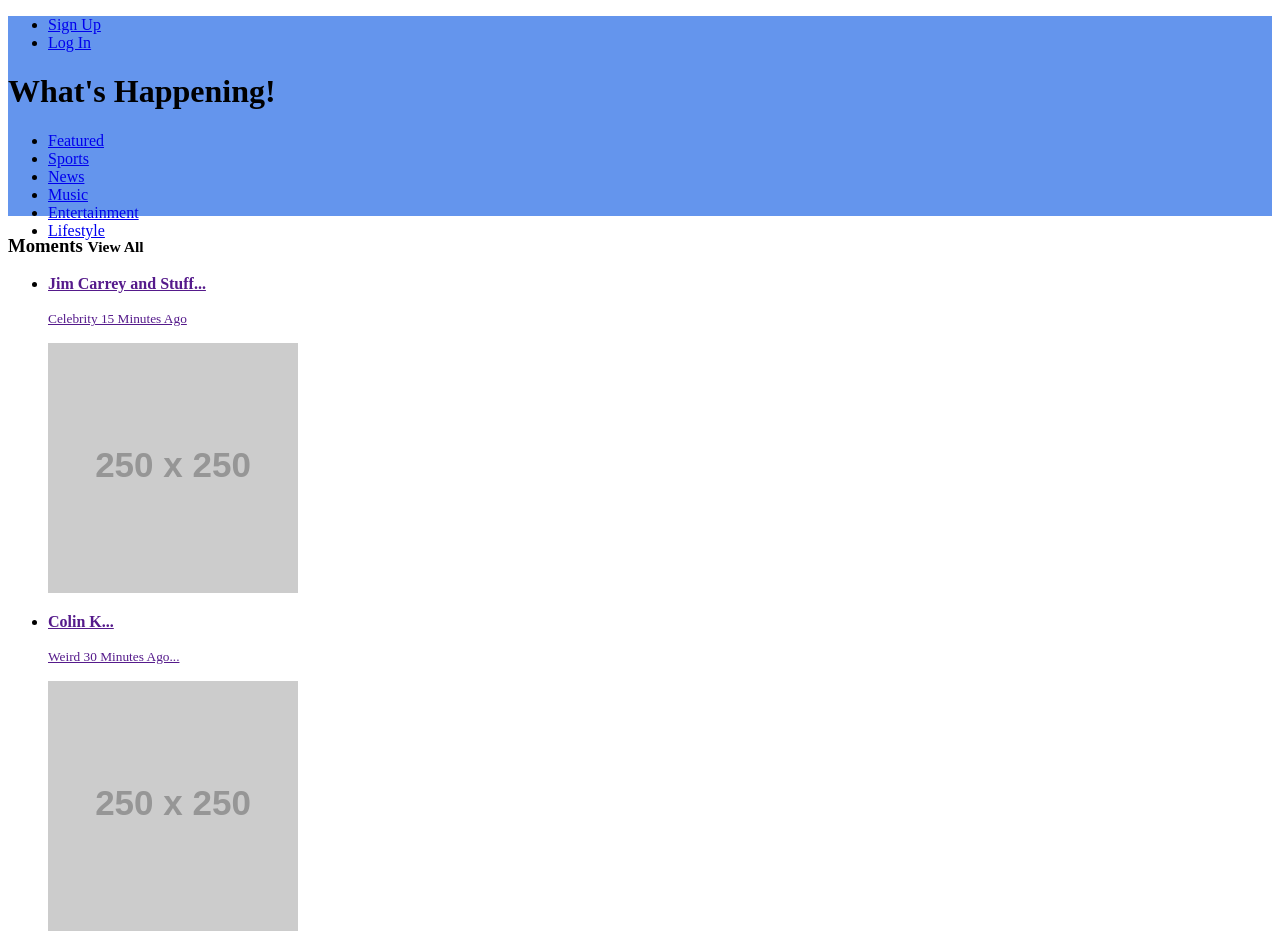
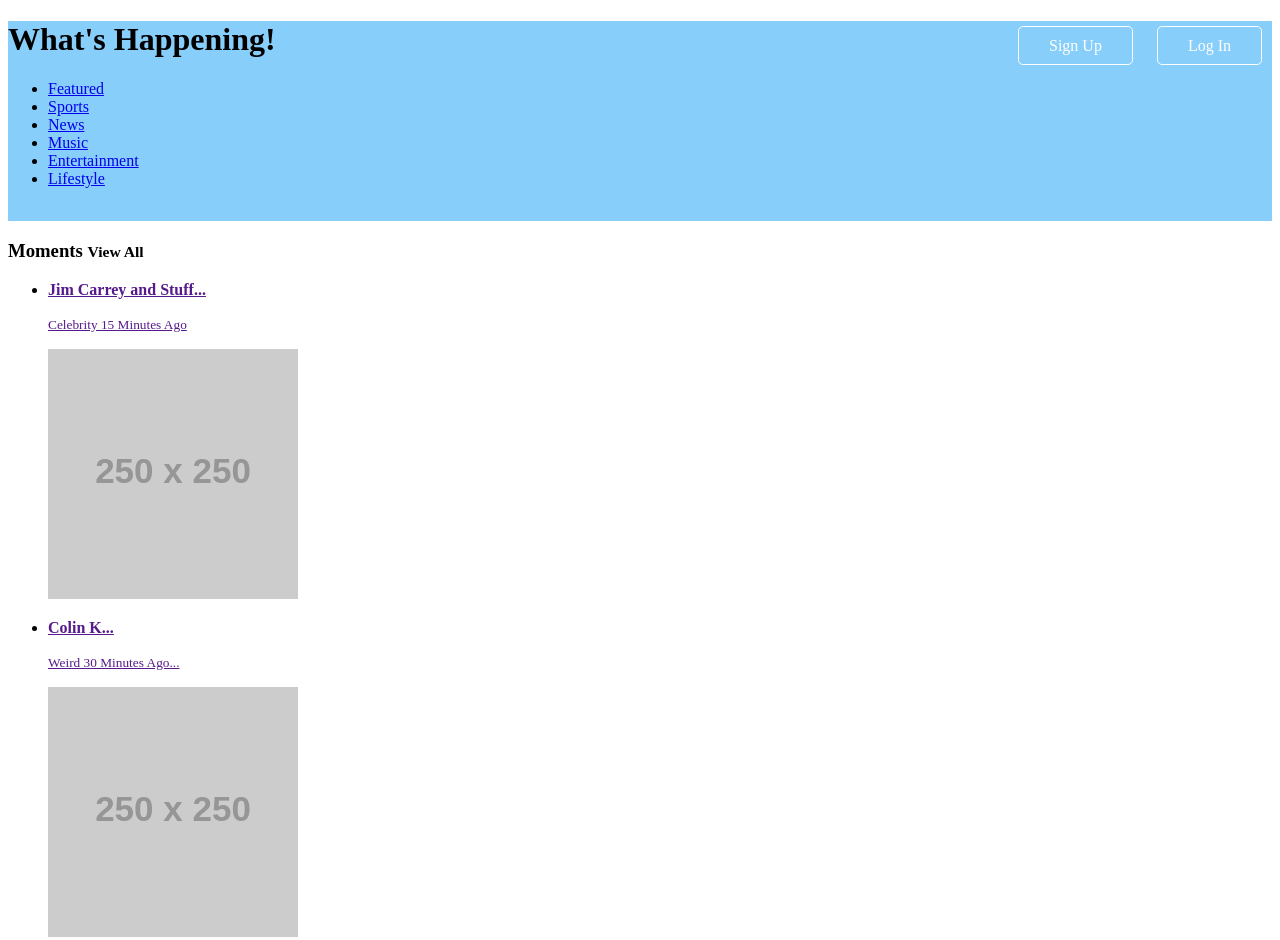
Before and after one commit to hjpdu/express_static, a website: page public/html/index.html in a window 1280 px wide. Shown: the top 940 px of the page. Drawn offline with Linux system fonts and the light colour scheme; placeholder pictures from the web are drawn by us; files whose address does not match are found by name.

Commit message:
added access button styles

```diff
--- a/public/css/main.css
+++ b/public/css/main.css
@@ -1,7 +1,35 @@
 body {}
 
 #main-header{
-  background-color: #6495ED;
+  background-color: #87CEFA;
   width: 100%;
   height: 200px;
 }
+.access {
+  float: right;
+
+}
+.access li {
+  display: inline;
+  list-style: none;
+  margin-left: 10px;
+  margin-right: 10px;
+}
+
+ul.access li a {
+  text-decoration: none;
+  color: white;
+
+}
+
+ul.access li a:hover{
+  background-color: white;
+  color: #87CEFA;
+}
+
+.btn {
+/*This is creating the button-like stuff below*/
+padding: 10px 30px;
+border: 1px solid white;
+border-radius: 5px;
+}
--- a/public/html/index.html
+++ b/public/html/index.html
@@ -6,12 +6,12 @@
   </head>
   <body>
     <header id="main-header">
-      <ul>
+      <ul class="access">
         <li>
-          <a href="/signup">Sign Up</a>
+          <a class="btn" href="/signup">Sign Up</a>
         </li>
         <li>
-          <a href="/login">Log In</a>
+          <a class="btn" href="/login">Log In</a>
         </li>
       </ul>
       <!-- End of Signup/Login (NOTE: Use ctrl+/ or ?) -->
```
